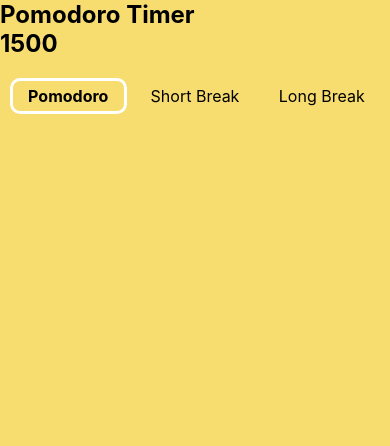
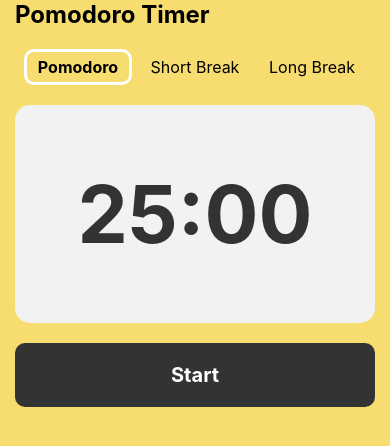
Before and after one commit to Gustavoand39/pomodoro-app, a React Native app: screen / in a window 390 px wide. Shown: the top 446 px of the page. Built offline with nearby package versions, Linux system fonts and the light colour scheme.

Commit message:
chore: Add Timer component for displaying time in Pomodoro Timer App

```diff
--- a/App.tsx
+++ b/App.tsx
@@ -1,16 +1,27 @@
 import React, { useState } from "react";
 import { StatusBar } from "expo-status-bar";
-import { SafeAreaView, View, Text, Platform, StyleSheet } from "react-native";
+import {
+  SafeAreaView,
+  View,
+  Text,
+  Platform,
+  StyleSheet,
+  TouchableOpacity,
+} from "react-native";
+import { Audio } from "expo-av";
 
 import Header from "./src/components/Header";
 import { TimerType } from "./src/types/TypeTimer";
 import timerValues from "./src/constants/timerValues";
 import colors from "./src/constants/colors";
+import Timer from "./src/components/Timer";
 
 const App = (): JSX.Element => {
   const [isRunning, setIsRunning] = useState<boolean>(false);
   const [time, setTime] = useState<number>(timerValues["Pomodoro"]);
   const [currentTimer, setCurrentTimer] = useState<TimerType>("Pomodoro");
+
+  const handleRun = (): void => setIsRunning(!isRunning);
 
   return (
     <SafeAreaView
@@ -18,16 +29,21 @@ const App = (): JSX.Element => {
     >
       <View
         style={[
+          styles.commonView,
           Platform.OS === "android" ? styles.androidView : styles.defaultView,
         ]}
       >
         <Text style={styles.text}>Pomodoro Timer</Text>
-        <Text style={styles.text}>{time}</Text>
         <Header
           currentTimer={currentTimer}
           setCurrentTimer={setCurrentTimer}
           setTime={setTime}
         />
+        <Timer time={time} />
+        <TouchableOpacity style={styles.button} onPress={handleRun}>
+          <Text style={styles.buttonText}>{isRunning ? "Pause" : "Start"}</Text>
+        </TouchableOpacity>
+
         <StatusBar style="auto" />
       </View>
     </SafeAreaView>
@@ -38,15 +54,29 @@ const styles = StyleSheet.create({
   container: {
     flex: 1,
   },
+  commonView: {
+    flex: 1,
+    paddingHorizontal: 15,
+  },
   androidView: {
     flex: 1,
     paddingTop: 30,
   },
-  defaultView: {
-    // Opcional: estilos para otras plataformas
-  },
+  defaultView: {},
   text: {
     fontSize: 24,
+    fontWeight: "bold",
+  },
+  button: {
+    backgroundColor: "#333",
+    padding: 20,
+    borderRadius: 10,
+    marginTop: 20,
+    alignItems: "center",
+  },
+  buttonText: {
+    color: "white",
+    fontSize: 20,
     fontWeight: "bold",
   },
 });
--- a/package.json
+++ b/package.json
@@ -12,7 +12,8 @@
     "expo": "~51.0.9",
     "expo-status-bar": "~1.12.1",
     "react": "18.2.0",
-    "react-native": "0.74.1"
+    "react-native": "0.74.1",
+    "expo-av": "~14.0.5"
   },
   "devDependencies": {
     "@babel/core": "^7.20.0",
--- /dev/null
+++ b/src/components/Timer.tsx
@@ -0,0 +1,44 @@
+import React from "react";
+import { Text, View, StyleSheet } from "react-native";
+
+interface TimerProps {
+  time: number;
+}
+
+const Timer: React.FC<TimerProps> = ({ time }): JSX.Element => {
+  const formattedTime = (time: number): string => {
+    const formattedMinutes = Math.floor(time / 60)
+      .toString()
+      .padStart(2, "0");
+    const formattedSeconds = Math.floor(time % 60)
+      .toString()
+      .padStart(2, "0");
+
+    return `${formattedMinutes}:${formattedSeconds}`;
+  };
+
+  return (
+    <View style={styles.container}>
+      <Text style={styles.time}>{formattedTime(time)}</Text>
+    </View>
+  );
+};
+
+const styles = StyleSheet.create({
+  container: {
+    flex: 0.3,
+    justifyContent: "center",
+    alignItems: "center",
+    backgroundColor: "#F2F2F2",
+    padding: 15,
+    borderRadius: 15,
+  },
+  time: {
+    fontSize: 80,
+    fontWeight: "bold",
+    textAlign: "center",
+    color: "#333",
+  },
+});
+
+export default Timer;
```
Also changed, not shown: 1 other file (tests, documents, lock files or other folders).
